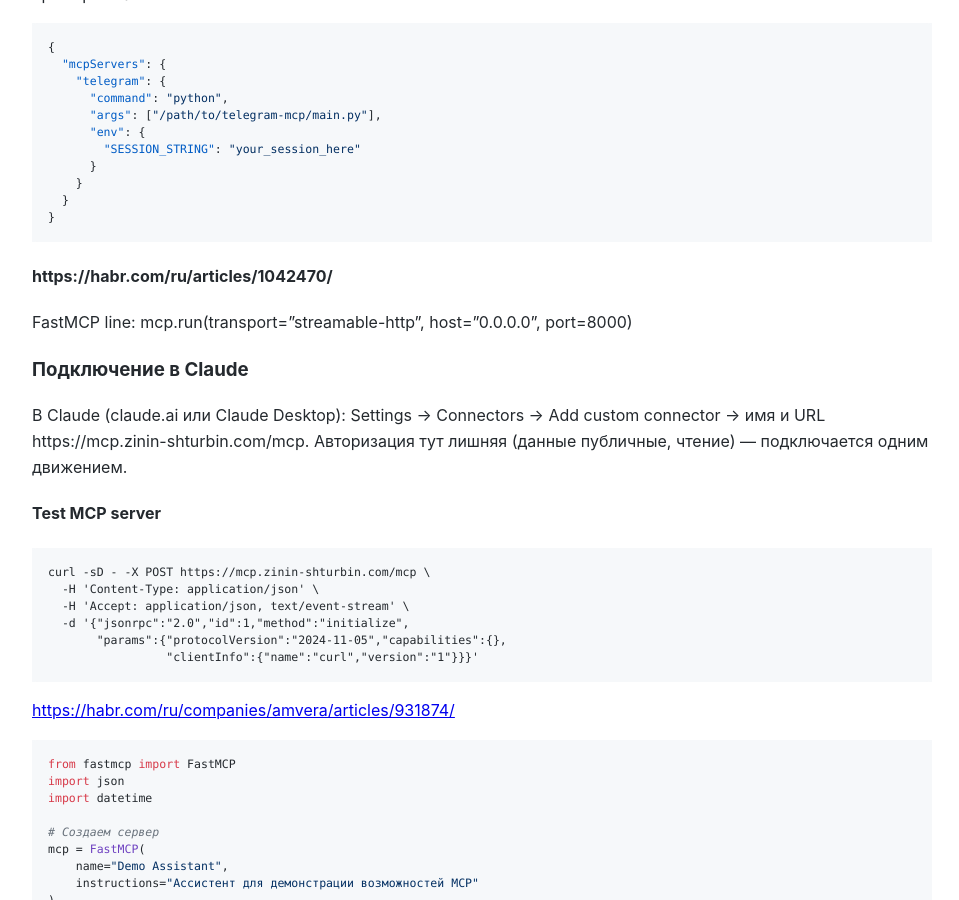
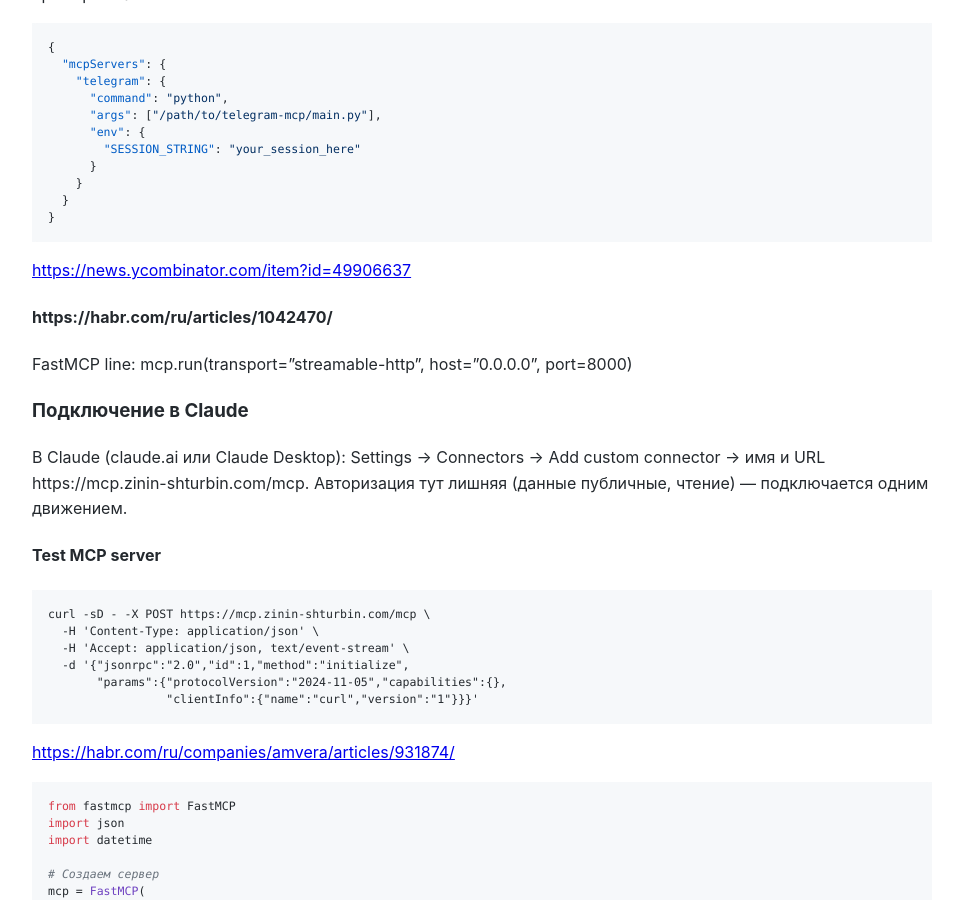
Before and after one commit to Michael-Lubinsky/michael-lubinsky.github.com, a Jekyll site: the page built from ml/mcp.md, in a window 1280 px wide and 900 px high, scrolled down 4207 px. Shown: the whole window, without its empty margins (158-1117 px from the left). Built offline with Jekyll 4.4.1, drawn with Linux system fonts in a browser that asks for light colours; our own code applies the rules of GitHub Pages for plain Markdown files.

````diff
--- a/ml/mcp.md
+++ b/ml/mcp.md
@@ -48,6 +48,8 @@
   }
 }
 ```
+
+<https://news.ycombinator.com/item?id=49906637>
 
 #### https://habr.com/ru/articles/1042470/
 FastMCP line:
````
